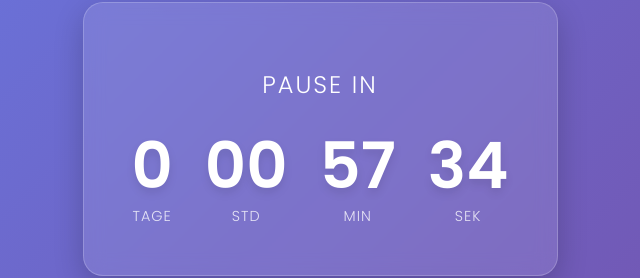
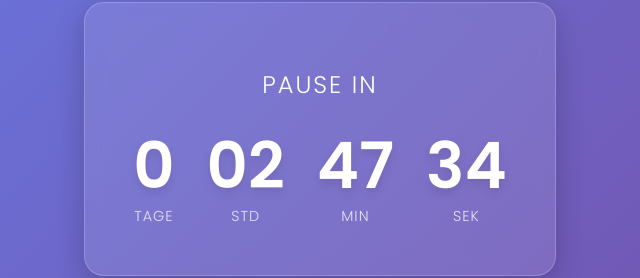
Before and after one commit to JulianKranz135/countdown, a plain HTML site: page index.html in a window 1280 px wide. Shown: the part 261-539 px from the top of the page, 320-960 px from the left. Drawn offline with Linux system fonts and the light colour scheme.

Commit message:
Fix typo in target date time

```diff
--- a/index.html
+++ b/index.html
@@ -114,7 +114,7 @@
 
     <script>
 
-        const targetDate = new Date("Febrauar 4, 2026 09:15:00").getTime();
+        const targetDate = new Date("Febrauar 4, 2026 11:05:00").getTime();
 
         const timer = setInterval(function() {
 
```
